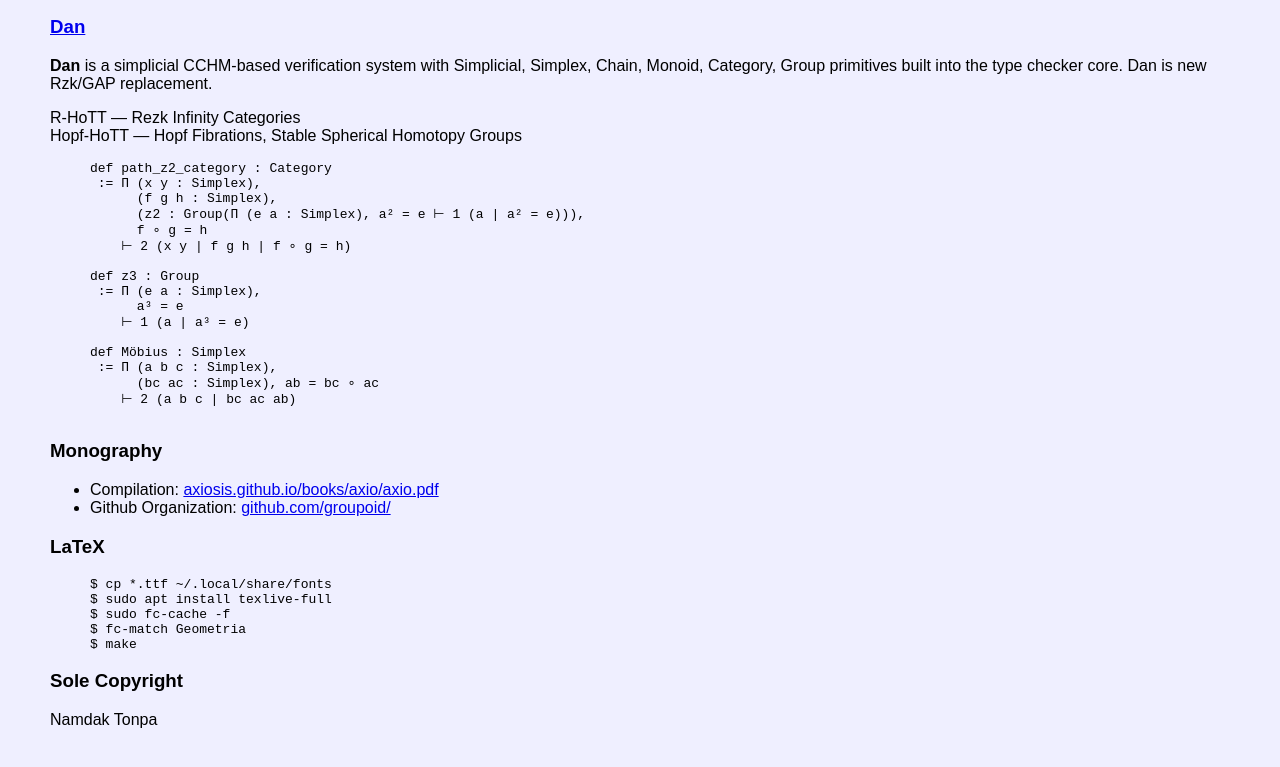
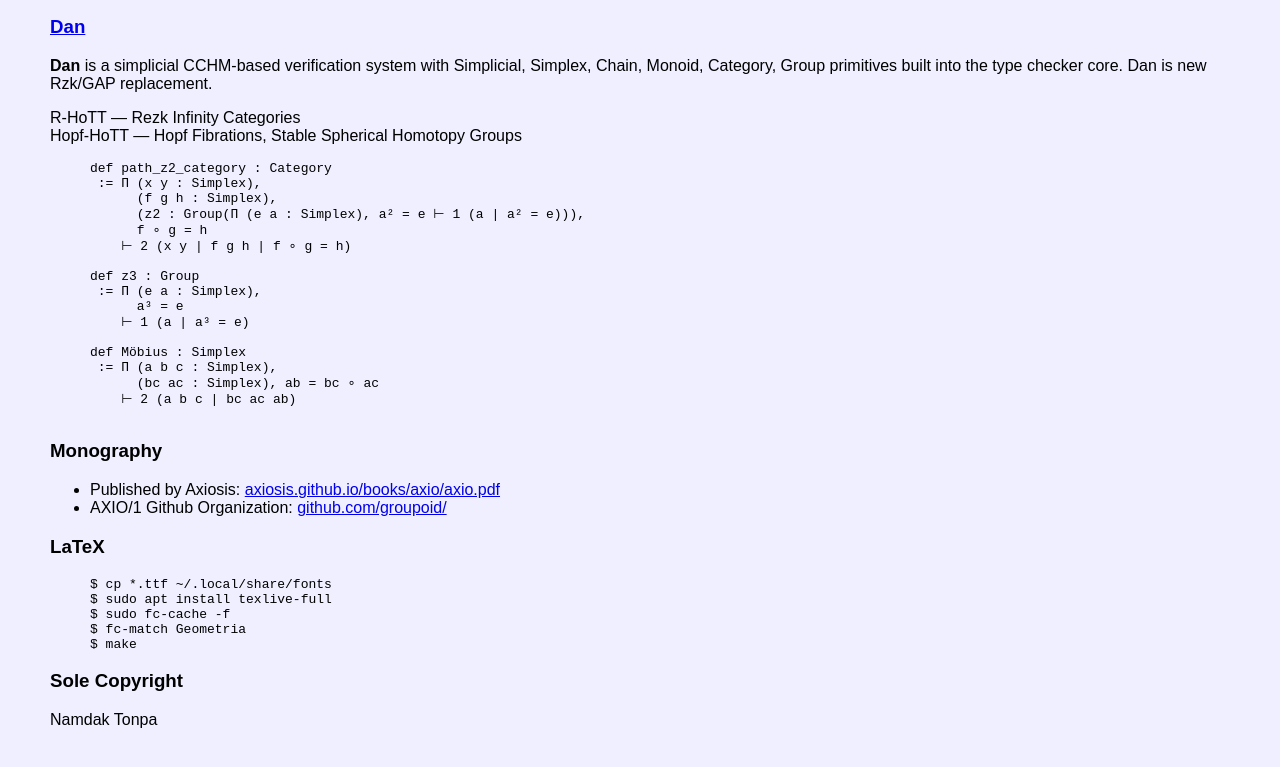
Before and after one commit to groupoid/monography, a website: page index.html in a window 1280 px wide. Shown: the part 4975-5742 px from the top of the page. Drawn offline with nearby package versions, Linux system fonts and the light colour scheme.

Commit message:
new web site version 10.0

```diff
--- a/index.html
+++ b/index.html
@@ -368,8 +368,8 @@
     <section>
         <a name=Mono></a>
         <h3>Monography</h3>
-        <ul><li>Compilation: <a href="https://axiosis.github.io/books/axio/axio.pdf">axiosis.github.io/books/axio/axio.pdf</a></li>
-        <li>Github Organization: <a href="https://github.com/groupoid/">github.com/groupoid/</a></li></ul>
+        <ul><li>Published by Axiosis: <a href="https://axiosis.github.io/books/axio/axio.pdf">axiosis.github.io/books/axio/axio.pdf</a></li>
+        <li>AXIO/1 Github Organization: <a href="https://github.com/groupoid/">github.com/groupoid/</a></li></ul>
     </section>
     </section>
         <h3>LaTeX</h3>
```
